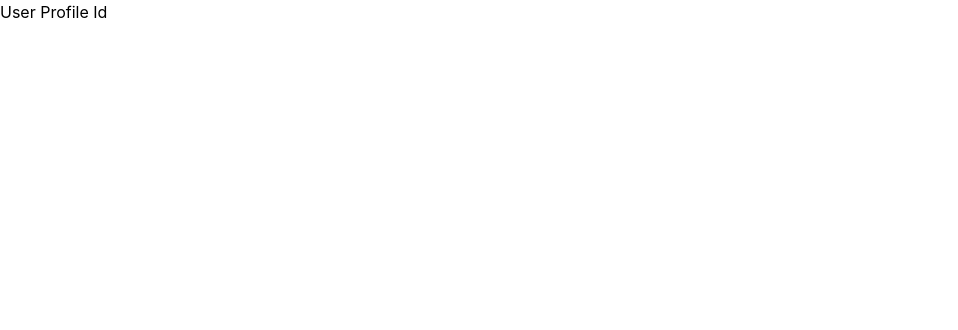
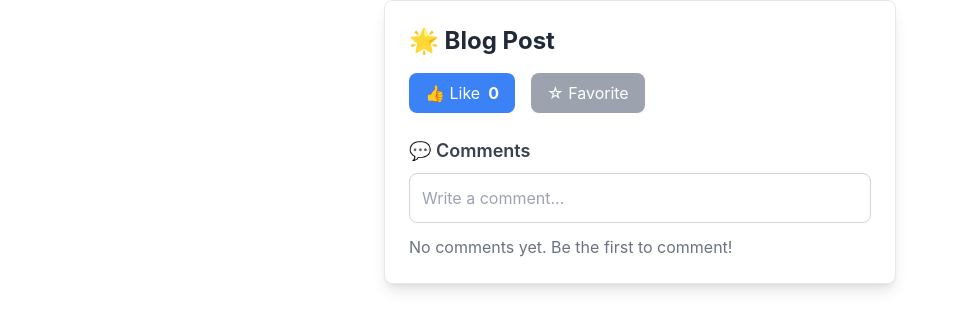
Before and after one commit to Sumonta056/tech-stack-basics, a React (Vite) app: page /7-usereducer in a window 1280 px wide. Shown: the top 330 px of the page, without its empty margins (0-958 px from the left). Built offline with nearby package versions, Linux system fonts and the light colour scheme.

Commit message:
feat:  useReducer usecase

```diff
--- a/src/App.tsx
+++ b/src/App.tsx
@@ -8,6 +8,7 @@ import UseContext from "./learning/6-useContext-useRef/Index";
 import Home from "./note-app/pages/Home";
 import NewNote from "./note-app/pages/NewNote";
 import NotePage from "./note-app/pages/NotePage";
+import BlogPost from "./learning/7-useReducer/BlogPost";
 
 export default function App() {
   return (
@@ -21,6 +22,7 @@ export default function App() {
       <Route path="/home" element={<Home />} />
       <Route path="/new" element={<NewNote />} />
       <Route path="/note/:id" element={<NotePage />} />
+      <Route path="/7-usereducer" element={<BlogPost />} />
       {/* Nested Routes */}
       <Route path="/:id">
         <Route index element={<div>User Profile Id</div>}></Route>
--- /dev/null
+++ b/src/learning/7-useReducer/BlogPost.tsx
@@ -0,0 +1,98 @@
+import { useReducer } from "react";
+
+// Define types for state
+interface BlogState {
+  likes: number;
+  comments: string[];
+  isFavorite: boolean;
+}
+
+// Define action types
+type BlogAction =
+  | { type: "LIKE" }
+  | { type: "ADD_COMMENT"; payload: string }
+  | { type: "TOGGLE_FAVORITE" };
+
+// Initial state
+const initialState: BlogState = {
+  likes: 0,
+  comments: [],
+  isFavorite: false,
+};
+
+// Reducer function
+const blogReducer = (state: BlogState, action: BlogAction): BlogState => {
+  switch (action.type) {
+    case "LIKE":
+      return { ...state, likes: state.likes + 1 };
+    case "ADD_COMMENT":
+      return { ...state, comments: [...state.comments, action.payload] };
+    case "TOGGLE_FAVORITE":
+      return { ...state, isFavorite: !state.isFavorite };
+    default:
+      return state;
+  }
+};
+
+const BlogPost = () => {
+  const [state, dispatch] = useReducer(blogReducer, initialState);
+
+  return (
+    <div className="max-w-lg p-6 mx-auto bg-white border border-gray-200 rounded-lg shadow-lg">
+      <h2 className="text-2xl font-bold text-gray-800">🌟 Blog Post</h2>
+
+      {/* Like and Favorite Section */}
+      <div className="flex items-center gap-4 mt-4">
+        <button
+          onClick={() => dispatch({ type: "LIKE" })}
+          className="flex items-center gap-2 px-4 py-2 text-white transition bg-blue-500 rounded-lg hover:bg-blue-600"
+        >
+          👍 Like <span className="font-bold">{state.likes}</span>
+        </button>
+
+        <button
+          onClick={() => dispatch({ type: "TOGGLE_FAVORITE" })}
+          className={`px-4 py-2 rounded-lg flex items-center gap-2 transition ${
+            state.isFavorite ? "bg-yellow-500 text-white" : "bg-gray-400 text-white"
+          }`}
+        >
+          {state.isFavorite ? "⭐ Favorited" : "☆ Favorite"}
+        </button>
+      </div>
+
+      {/* Comments Section */}
+      <div className="mt-6">
+        <h3 className="text-lg font-semibold text-gray-700">💬 Comments</h3>
+        <input
+          type="text"
+          placeholder="Write a comment..."
+          className="w-full p-3 mt-2 border border-gray-300 rounded-lg focus:outline-none focus:ring-2 focus:ring-blue-400"
+          onKeyDown={(e) => {
+            if (e.key === "Enter" && e.currentTarget.value) {
+              dispatch({ type: "ADD_COMMENT", payload: e.currentTarget.value });
+              e.currentTarget.value = ""; // Clear input field
+            }
+          }}
+        />
+
+        {/* Display Comments */}
+        <ul className="mt-3 space-y-2">
+          {state.comments.length > 0 ? (
+            state.comments.map((comment, index) => (
+              <li
+                key={index}
+                className="p-2 bg-gray-100 border border-gray-300 rounded-lg"
+              >
+                🗨 {comment}
+              </li>
+            ))
+          ) : (
+            <p className="mt-2 text-gray-500">No comments yet. Be the first to comment!</p>
+          )}
+        </ul>
+      </div>
+    </div>
+  );
+};
+
+export default BlogPost;
```
